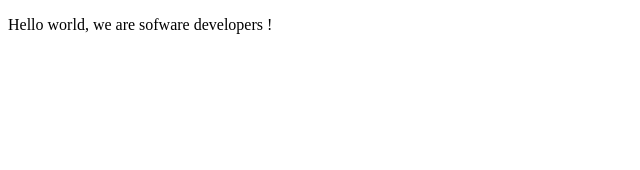
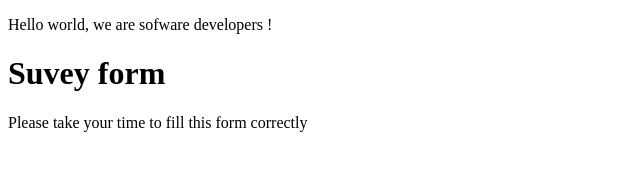
Before and after one commit to Lichapa/Mphatso-odukoya, a plain HTML site: page index.html in a window 1280 px wide. Shown: the whole page, without its empty margins (0-640 px from the left). Drawn offline with Linux system fonts and the light colour scheme.

Commit message:
1 and 2 done

```diff
--- a/index.html
+++ b/index.html
@@ -9,18 +9,8 @@
   <body>
     <script src="https://cdn.freecodecamp.org/testable-projects-fcc/v1/bundle.js"></script>
     <p>Hello world, we are sofware developers !</p>
-    <!--
-
-    Hello Camper!
-
-    For now, the test suite only works in Chrome!
-    Please read the README below in the JS Editor before beginning.
-    Feel free to delete this message once you have read it.
-    Good luck and Happy Coding!
-
-    - The freeCodeCamp Team
-
-    -->
+    <h1 id="title"> Suvey form</h1>
+    <p id="description"> Please take your time to fill this form correctly</p>
     <script  src="js/index.js"></script>
   </body>
 </html>
```
